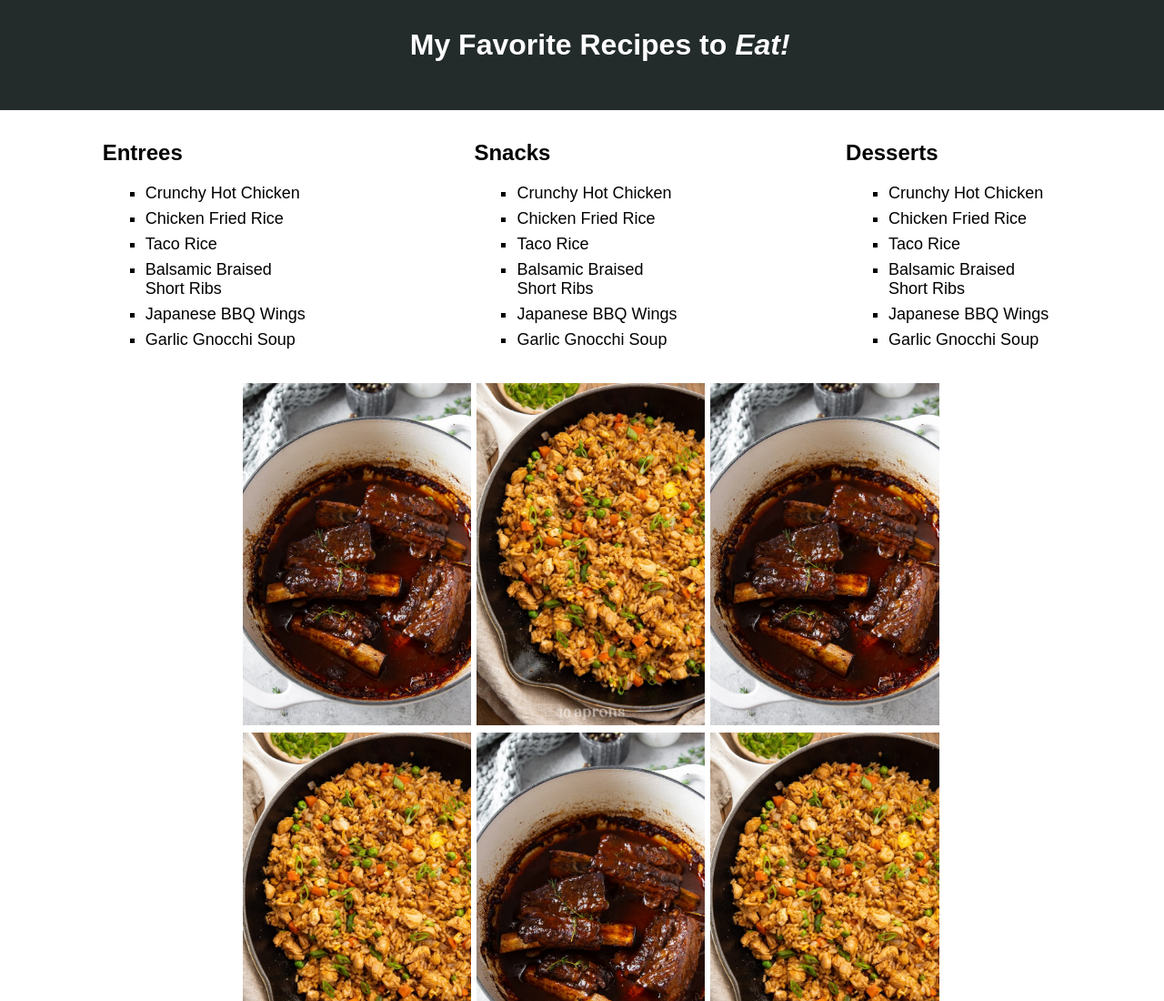
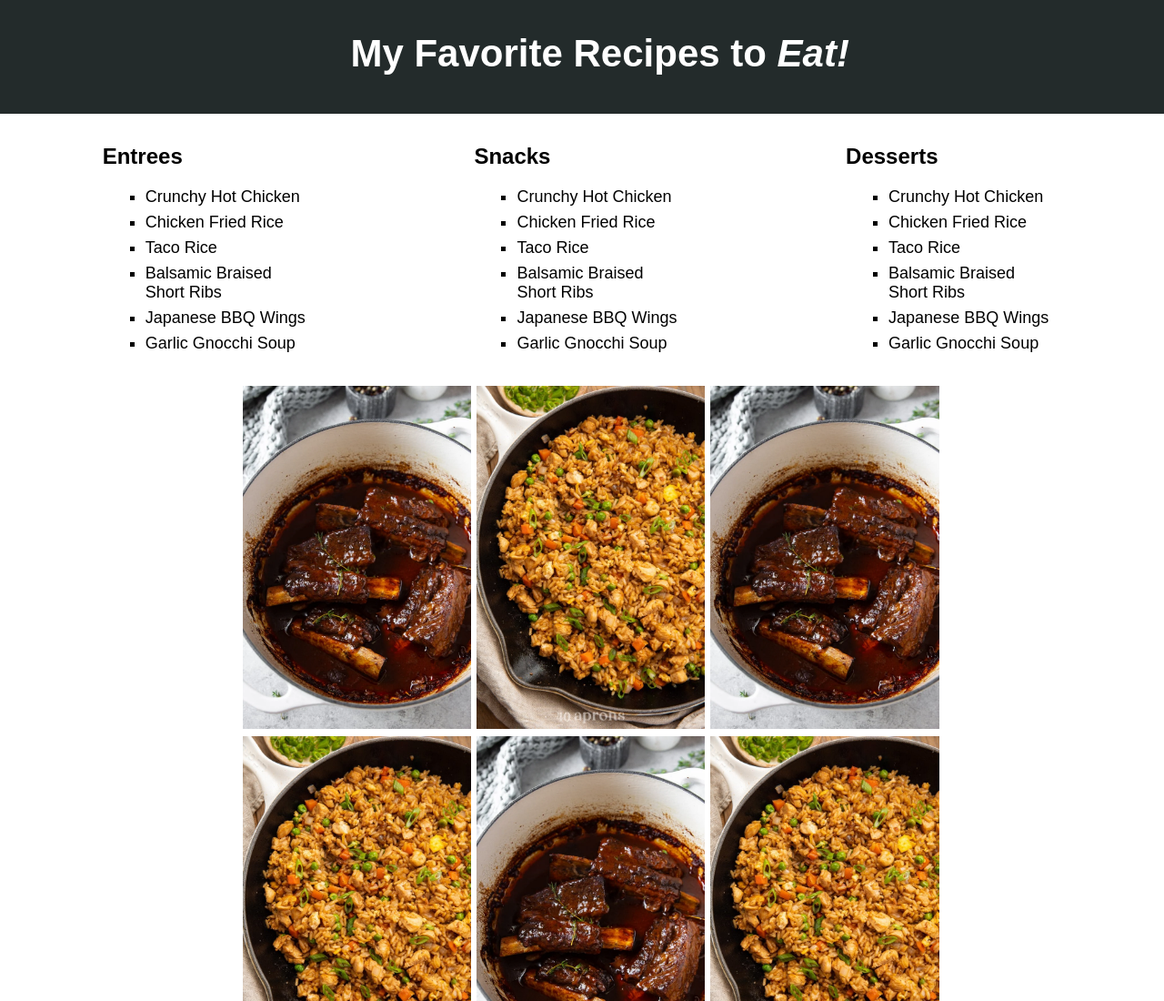
Before and after one commit to Atay365/favorite_recipes-, a plain HTML site: page index.html in a window 1280 px wide. Shown: the top 1100 px of the page at 91% size. Drawn offline with Linux system fonts and the light colour scheme.

Commit message:
No major changes since last commit. Adjusted the Homepage header

```diff
--- a/style.css
+++ b/style.css
@@ -54,12 +54,13 @@ li {
     color: white;
     text-align: center;
     padding-top: 35px;
+    font-size: 42px;
 
 }
 .main.firstdiv {
     background-color: #232b2b;
     margin-bottom: 0;
-    margin-top: -25px;
+    margin-top: -28px;
     margin-left: -25px;
     margin-right: -25px;
     height: 125px;
```
